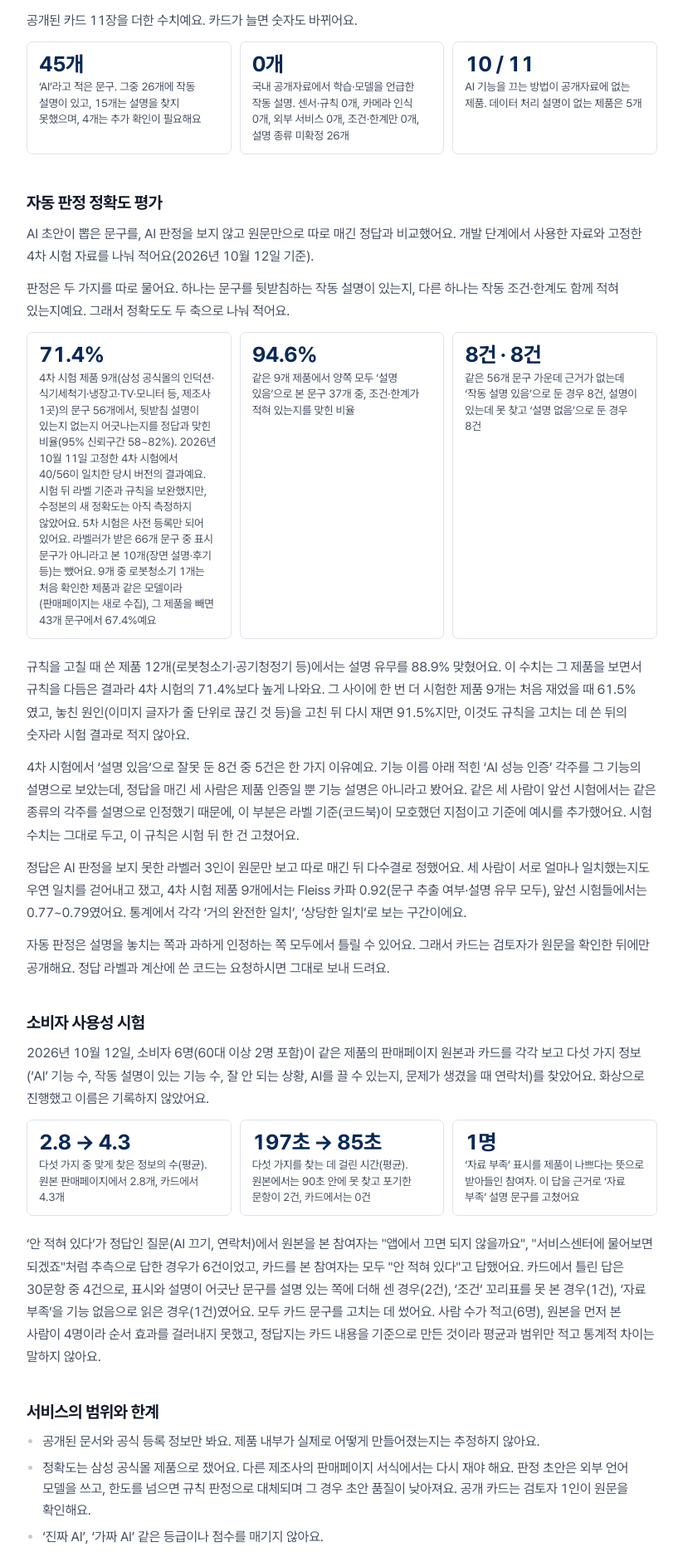
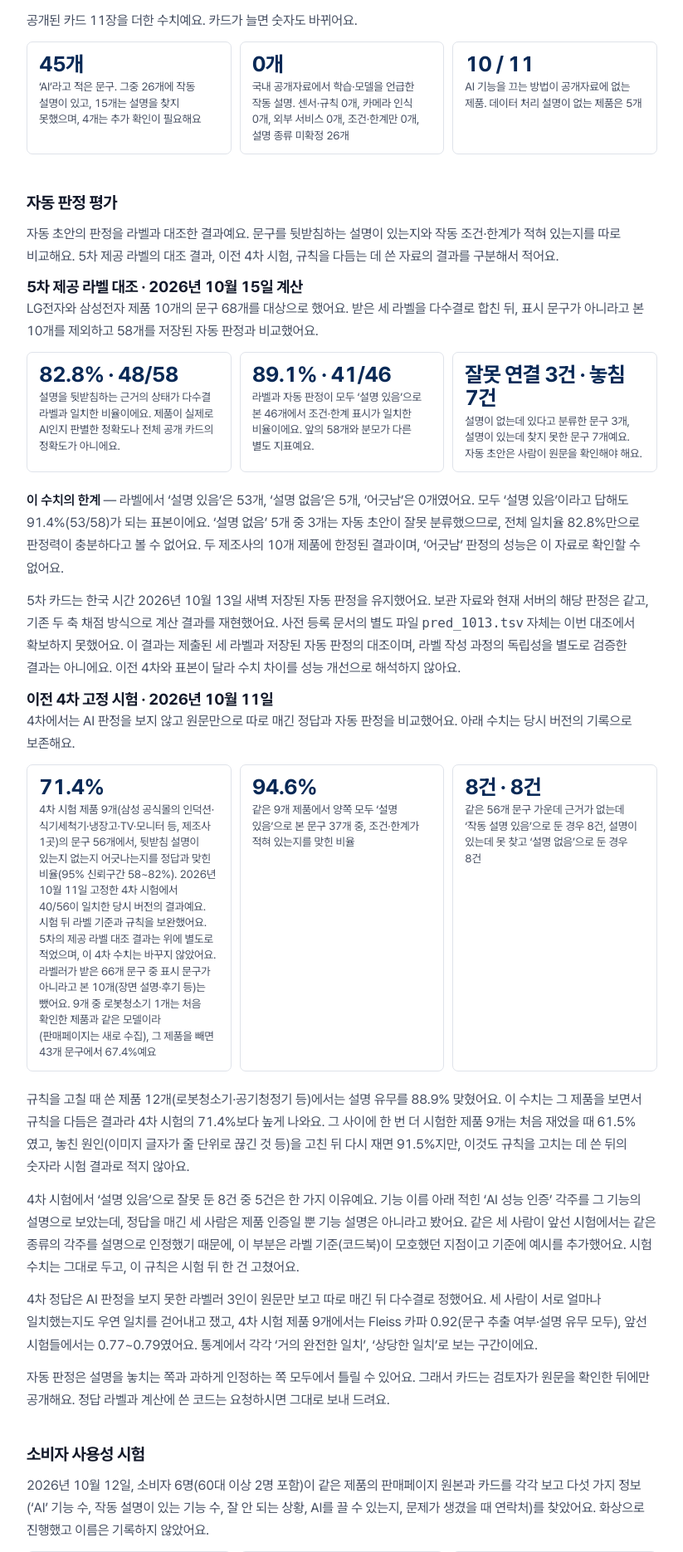
Before and after one commit to qutesophie-brilliant/aicard, a FastAPI app: page /about in a window 1280 px wide. Shown: the part 2309-4179 px from the top of the page at 83% size, without its empty margins (48-871 px from the left). Run offline with FastAPI, Linux system fonts and the light colour scheme; data comes from the database, SQL or seed files in the repository.

Commit message:
5차 제공 라벨 대조 수치와 오류·표본 한계를 소개에 추가
근거상태48/58=82.8%, 조건표시41/46=89.1%를 별도로 표시합니다. 표본 편중53/5, 과대3·과소7, 라벨 작성 과정의 확인 범위와 이전4차 기록을 함께 밝힙니다.

```diff
--- a/app/templates/about.html
+++ b/app/templates/about.html
@@ -56,17 +56,29 @@
     <li><b>{{ tot.optout_missing }} / {{ tot.products }}</b><span>AI 기능을 끄는 방법이 공개자료에 없는 제품. 데이터 처리 설명이 없는 제품은 {{ tot.data_missing }}개</span></li>
   </ul>
 
-  <h2>자동 판정 정확도 평가</h2>
-  <p>AI 초안이 뽑은 문구를, AI 판정을 보지 않고 원문만으로 따로 매긴 정답과 비교했어요. 개발 단계에서 사용한 자료와 고정한 4차 시험 자료를 나눠 적어요(2026년 10월 12일 기준).</p>
-  <p>판정은 두 가지를 따로 물어요. 하나는 문구를 뒷받침하는 작동 설명이 있는지, 다른 하나는 작동 조건·한계도 함께 적혀 있는지예요. 그래서 정확도도 두 축으로 나눠 적어요.</p>
+  <h2 id="evaluation">자동 판정 평가</h2>
+  <p>자동 초안의 판정을 라벨과 대조한 결과예요. 문구를 뒷받침하는 설명이 있는지와 작동 조건·한계가 적혀 있는지를 따로 비교해요. 5차 제공 라벨의 대조 결과, 이전 4차 시험, 규칙을 다듬는 데 쓴 자료의 결과를 구분해서 적어요.</p>
+
+  <h3>5차 제공 라벨 대조 · 2026년 10월 15일 계산</h3>
+  <p>LG전자와 삼성전자 제품 10개의 문구 68개를 대상으로 했어요. 받은 세 라벨을 다수결로 합친 뒤, 표시 문구가 아니라고 본 10개를 제외하고 58개를 저장된 자동 판정과 비교했어요.</p>
   <ul class="figures">
-    <li><b>71.4%</b><span>4차 시험 제품 9개(삼성 공식몰의 인덕션·식기세척기·냉장고·TV·모니터 등, 제조사 1곳)의 문구 56개에서, 뒷받침 설명이 있는지 없는지 어긋나는지를 정답과 맞힌 비율(95% 신뢰구간 58~82%). 2026년 10월 11일 고정한 4차 시험에서 40/56이 일치한 당시 버전의 결과예요. 시험 뒤 라벨 기준과 규칙을 보완했지만, 수정본의 새 정확도는 아직 측정하지 않았어요. 5차 시험은 사전 등록만 되어 있어요. 라벨러가 받은 66개 문구 중 표시 문구가 아니라고 본 10개(장면 설명·후기 등)는 뺐어요. 9개 중 로봇청소기 1개는 처음 확인한 제품과 같은 모델이라(판매페이지는 새로 수집), 그 제품을 빼면 43개 문구에서 67.4%예요</span></li>
+    <li><b>82.8% · 48/58</b><span>설명을 뒷받침하는 근거의 상태가 다수결 라벨과 일치한 비율이에요. 제품이 실제로 AI인지 판별한 정확도나 전체 공개 카드의 정확도가 아니에요.</span></li>
+    <li><b>89.1% · 41/46</b><span>라벨과 자동 판정이 모두 ‘설명 있음’으로 본 46개에서 조건·한계 표시가 일치한 비율이에요. 앞의 58개와 분모가 다른 별도 지표예요.</span></li>
+    <li><b>잘못 연결 3건 · 놓침 7건</b><span>설명이 없는데 있다고 분류한 문구 3개, 설명이 있는데 찾지 못한 문구 7개예요. 자동 초안은 사람이 원문을 확인해야 해요.</span></li>
+  </ul>
+  <p><b>이 수치의 한계</b> — 라벨에서 ‘설명 있음’은 53개, ‘설명 없음’은 5개, ‘어긋남’은 0개였어요. 모두 ‘설명 있음’이라고 답해도 91.4%(53/58)가 되는 표본이에요. ‘설명 없음’ 5개 중 3개는 자동 초안이 잘못 분류했으므로, 전체 일치율 82.8%만으로 판정력이 충분하다고 볼 수 없어요. 두 제조사의 10개 제품에 한정된 결과이며, ‘어긋남’ 판정의 성능은 이 자료로 확인할 수 없어요.</p>
+  <p>5차 카드는 한국 시간 2026년 10월 13일 새벽 저장된 자동 판정을 유지했어요. 보관 자료와 현재 서버의 해당 판정은 같고, 기존 두 축 채점 방식으로 계산 결과를 재현했어요. 사전 등록 문서의 별도 파일 <code>pred_1013.tsv</code> 자체는 이번 대조에서 확보하지 못했어요. 이 결과는 제출된 세 라벨과 저장된 자동 판정의 대조이며, 라벨 작성 과정의 독립성을 별도로 검증한 결과는 아니에요. 이전 4차와 표본이 달라 수치 차이를 성능 개선으로 해석하지 않아요.</p>
+
+  <h3>이전 4차 고정 시험 · 2026년 10월 11일</h3>
+  <p>4차에서는 AI 판정을 보지 않고 원문만으로 따로 매긴 정답과 자동 판정을 비교했어요. 아래 수치는 당시 버전의 기록으로 보존해요.</p>
+  <ul class="figures">
+    <li><b>71.4%</b><span>4차 시험 제품 9개(삼성 공식몰의 인덕션·식기세척기·냉장고·TV·모니터 등, 제조사 1곳)의 문구 56개에서, 뒷받침 설명이 있는지 없는지 어긋나는지를 정답과 맞힌 비율(95% 신뢰구간 58~82%). 2026년 10월 11일 고정한 4차 시험에서 40/56이 일치한 당시 버전의 결과예요. 시험 뒤 라벨 기준과 규칙을 보완했어요. 5차의 제공 라벨 대조 결과는 위에 별도로 적었으며, 이 4차 수치는 바꾸지 않았어요. 라벨러가 받은 66개 문구 중 표시 문구가 아니라고 본 10개(장면 설명·후기 등)는 뺐어요. 9개 중 로봇청소기 1개는 처음 확인한 제품과 같은 모델이라(판매페이지는 새로 수집), 그 제품을 빼면 43개 문구에서 67.4%예요</span></li>
     <li><b>94.6%</b><span>같은 9개 제품에서 양쪽 모두 ‘설명 있음’으로 본 문구 37개 중, 조건·한계가 적혀 있는지를 맞힌 비율</span></li>
     <li><b>8건 · 8건</b><span>같은 56개 문구 가운데 근거가 없는데 ‘작동 설명 있음’으로 둔 경우 8건, 설명이 있는데 못 찾고 ‘설명 없음’으로 둔 경우 8건</span></li>
   </ul>
   <p>규칙을 고칠 때 쓴 제품 12개(로봇청소기·공기청정기 등)에서는 설명 유무를 88.9% 맞혔어요. 이 수치는 그 제품을 보면서 규칙을 다듬은 결과라 4차 시험의 71.4%보다 높게 나와요. 그 사이에 한 번 더 시험한 제품 9개는 처음 재었을 때 61.5%였고, 놓친 원인(이미지 글자가 줄 단위로 끊긴 것 등)을 고친 뒤 다시 재면 91.5%지만, 이것도 규칙을 고치는 데 쓴 뒤의 숫자라 시험 결과로 적지 않아요.</p>
   <p>4차 시험에서 ‘설명 있음’으로 잘못 둔 8건 중 5건은 한 가지 이유예요. 기능 이름 아래 적힌 ‘AI 성능 인증’ 각주를 그 기능의 설명으로 보았는데, 정답을 매긴 세 사람은 제품 인증일 뿐 기능 설명은 아니라고 봤어요. 같은 세 사람이 앞선 시험에서는 같은 종류의 각주를 설명으로 인정했기 때문에, 이 부분은 라벨 기준(코드북)이 모호했던 지점이고 기준에 예시를 추가했어요. 시험 수치는 그대로 두고, 이 규칙은 시험 뒤 한 건 고쳤어요.</p>
-  <p>정답은 AI 판정을 보지 못한 라벨러 3인이 원문만 보고 따로 매긴 뒤 다수결로 정했어요. 세 사람이 서로 얼마나 일치했는지도 우연 일치를 걷어내고 쟀고, 4차 시험 제품 9개에서는 Fleiss 카파 0.92(문구 추출 여부·설명 유무 모두), 앞선 시험들에서는 0.77~0.79였어요. 통계에서 각각 ‘거의 완전한 일치’, ‘상당한 일치’로 보는 구간이에요.</p>
+  <p>4차 정답은 AI 판정을 보지 못한 라벨러 3인이 원문만 보고 따로 매긴 뒤 다수결로 정했어요. 세 사람이 서로 얼마나 일치했는지도 우연 일치를 걷어내고 쟀고, 4차 시험 제품 9개에서는 Fleiss 카파 0.92(문구 추출 여부·설명 유무 모두), 앞선 시험들에서는 0.77~0.79였어요. 통계에서 각각 ‘거의 완전한 일치’, ‘상당한 일치’로 보는 구간이에요.</p>
   <p>자동 판정은 설명을 놓치는 쪽과 과하게 인정하는 쪽 모두에서 틀릴 수 있어요. 그래서 카드는 검토자가 원문을 확인한 뒤에만 공개해요. 정답 라벨과 계산에 쓴 코드는 요청하시면 그대로 보내 드려요.</p>
 
   <h2>소비자 사용성 시험</h2>
@@ -81,7 +93,7 @@
   <h2>서비스의 범위와 한계</h2>
   <ul>
     <li>공개된 문서와 공식 등록 정보만 봐요. 제품 내부가 실제로 어떻게 만들어졌는지는 추정하지 않아요.</li>
-    <li>정확도는 삼성 공식몰 제품으로 쟀어요. 다른 제조사의 판매페이지 서식에서는 다시 재야 해요. 판정 초안은 외부 언어 모델을 쓰고, 한도를 넘으면 규칙 판정으로 대체되며 그 경우 초안 품질이 낮아져요. 공개 카드는 검토자 1인이 원문을 확인해요.</li>
+    <li>4차 시험은 삼성 공식몰 제품, 5차 제공 라벨 대조는 LG전자·삼성전자 제품을 대상으로 했어요. 다른 제조사·품목과 설명이 없는 사례에서 추가 검증이 필요해요. 판정 초안은 외부 언어 모델을 쓰고, 한도를 넘으면 규칙 판정으로 대체되며 그 경우 초안 품질이 낮아져요. 공개 카드는 검토자 1인이 원문을 확인해요.</li>
     <li>‘진짜 AI’, ‘가짜 AI’ 같은 등급이나 점수를 매기지 않아요.</li>
     <li>법 위반 여부를 판정하지 않아요. 그 판단은 담당 기관이 해요.</li>
     <li>카드 조회에는 회원가입이나 연락처가 필요 없어요. 쉬운 말·큰 글씨 설정은 이용자 기기에만 남아요. 바로 확인 결과와 업로드 파일은 서비스에 저장하지 않지만, 이미지 속 글자를 읽을 때 외부 AI 서비스로 보낼 수 있어요. 올리기 전에 이름·주소·전화번호를 가려 주세요. 정식 카드·정정 요청에는 입력한 내용을 저장하므로 개인정보는 적지 마세요.</li>
@@ -100,7 +112,7 @@
     <li><b>확인상태</b> — 법 위반이나 우열이 아니라 공개자료 안의 근거 유무만 적어요. 표시광고법 제5조가 실증 책임을 사업자에게 두는 구조와 맞고, 자동 사실검증 연구의 표준 범주(근거 있음·정보 부족)와 같아요.</li>
     <li><b>작동 설명의 종류</b> — 공정위·소비자원이 2025년 11월 시정한 AI워싱 20건의 유형(센서 기술을 AI로 표현 19건, 조건·한계 미기재 1건)을 그대로 구분할 수 있게 나눴어요. ISO/IEC 22989의 AI 정의가 규칙 기반 시스템을 배제하지 않으므로 AI 여부는 판정하지 않아요.</li>
     <li><b>다섯 질문과 쉬운 말</b> — ISO 24495-1(쉬운 언어)의 네 원칙과 표준화 라벨 연구(Kelley 외, 2009·2010)를 따랐어요. 상태를 색만으로 구분하지 않는 것은 WCAG 2.1 성공기준 1.4.1을 따른 거예요.</li>
-    <li><b>정답 라벨</b> — 독립 라벨러 3인이 매기고 불일치는 다수결(앞선 시험에서는 출처를 가린 3차 판정)로 확정했어요. 평가자 일치도는 Fleiss κ 0.77~0.92(추출 여부)·0.79~0.92(확인상태)예요.</li>
+    <li><b>이전 시험의 정답 라벨</b> — 독립 라벨러 3인이 매기고 불일치는 다수결(앞선 시험에서는 출처를 가린 3차 판정)로 확정했어요. 평가자 일치도는 Fleiss κ 0.77~0.92(추출 여부)·0.79~0.92(확인상태)예요.</li>
   </ul>
 
   <h2>참고 자료</h2>
```
